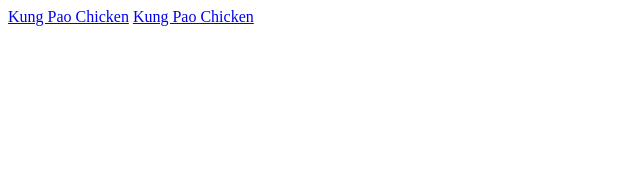
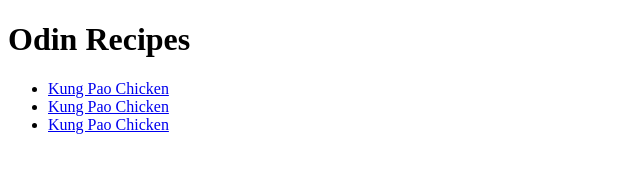
Before and after one commit to ganhaque/odin-recipes, a plain HTML site: page index.html in a window 1280 px wide. Shown: the whole page, without its empty margins (0-640 px from the left). Drawn offline with Linux system fonts and the light colour scheme.

Commit message:
Reformat the starting page

```diff
--- a/index.html
+++ b/index.html
@@ -1,13 +1,19 @@
 <!DOCTYPE html>
 <html lang="en">
+
 <head>
     <meta charset="UTF-8">
     <title>Odin Recipes</title>
 </head>
 
 <body>
-        <a href="./recipes/kung-pao-chicken.html">Kung Pao Chicken</a>
-        <a href="./recipes/kung-pao-chicken.html">Kung Pao Chicken</a>
+    <h1>Odin Recipes</h1>
+    <ul>
+        <li><a href="./recipes/kung-pao-chicken.html">Kung Pao Chicken</a></li>
+        <li> <a href="./recipes/kung-pao-chicken.html">Kung Pao Chicken</a></li>
+        <li> <a href="./recipes/kung-pao-chicken.html">Kung Pao Chicken</a></li>
+    </ul>
 
 </body>
+
 </html>
```
Lines whose indentation alone changed are shown as unchanged.
